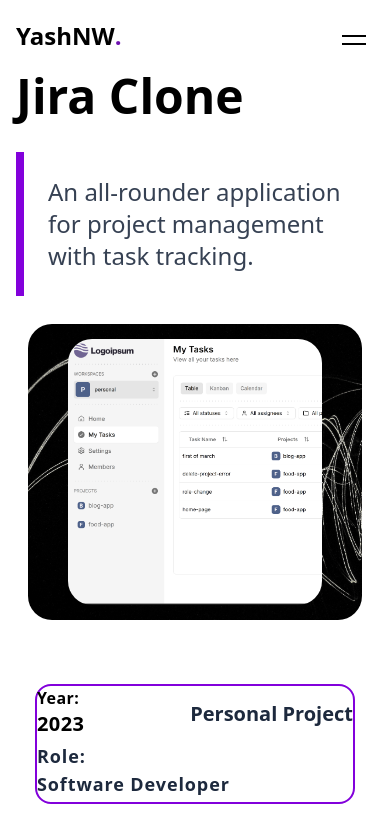
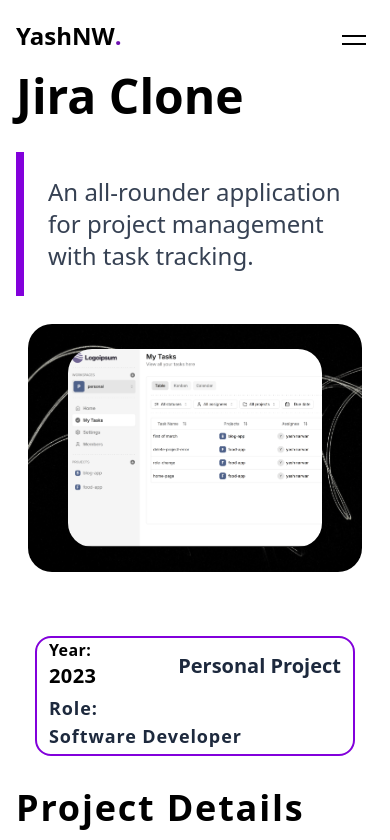
Before and after one commit to YashNarwar1/my_portfolio, a React (Vite) app: page /projects/1 in a window 390 px wide. Shown: the top 840 px of the page. Built offline with nearby package versions, Linux system fonts and the light colour scheme.

Commit message:
padding changed in projectIdPage

```diff
--- a/src/components/card.jsx
+++ b/src/components/card.jsx
@@ -21,7 +21,7 @@
           className
         )}>
         <div
-          className="w-full h-[90%] rounded-3xl  bg-cover bg-no-repeat"
+          className="w-full h-[80%] md:h-[90%] rounded-3xl  bg-cover bg-no-repeat"
           style={{ backgroundImage: `url(${imageUrl})` }}
         />
       </div>
--- a/src/pages/projectIdPage.jsx
+++ b/src/pages/projectIdPage.jsx
@@ -31,14 +31,14 @@
       </p>
       <Card
         className="lg:px-55 h-[50rem]"
-        height={"h-[20rem] md:h-[25rem] lg:h-[40rem] "}
+        height={"h-[17rem] md:h-[25rem] lg:h-[40rem] "}
         classNameHeader={"text-4xl md:text-6xl"}
         imageUrl={currentProject.imageUrl}
       />
 
       {/* Project Details */}
       <div className="w-full min-h-screen flex flex-col lg:flex-row gap-8">
-        <div className="w-[20rem] md:w-[25rem] min-h-[5rem] md:h-[10rem] border-2 rounded-2xl border-purple-700 flex flex-col  lg:sticky top-5 mx-auto  lg:p-6  ">
+        <div className="w-[20rem] md:w-[25rem] min-h-[5rem] md:h-[10rem] border-2 rounded-2xl border-purple-700 flex flex-col  lg:sticky top-5 mx-auto  lg:p-6 px-3 ">
           <div className="flex gap-4 items-center justify-between">
             <h2 className="text-md flex flex-col tracking-wide font-bold mb-1 lg:mb-4">
               Year:{" "}
```
